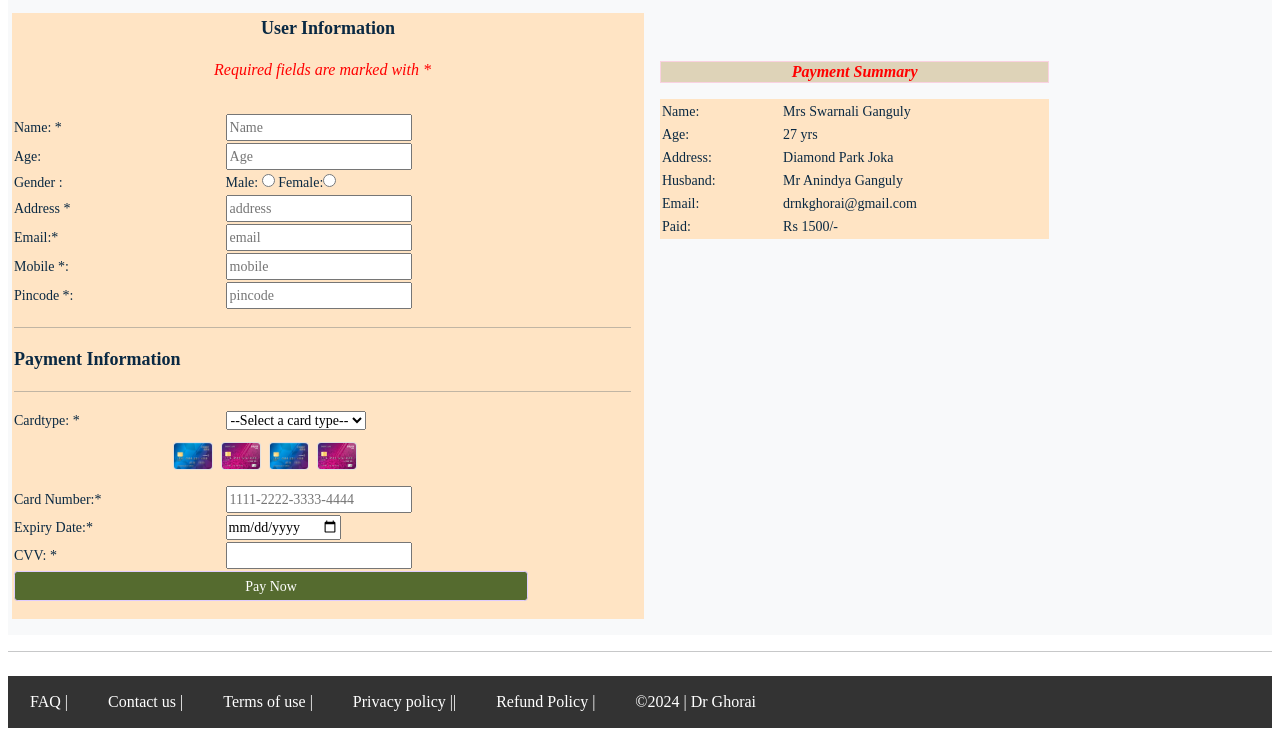
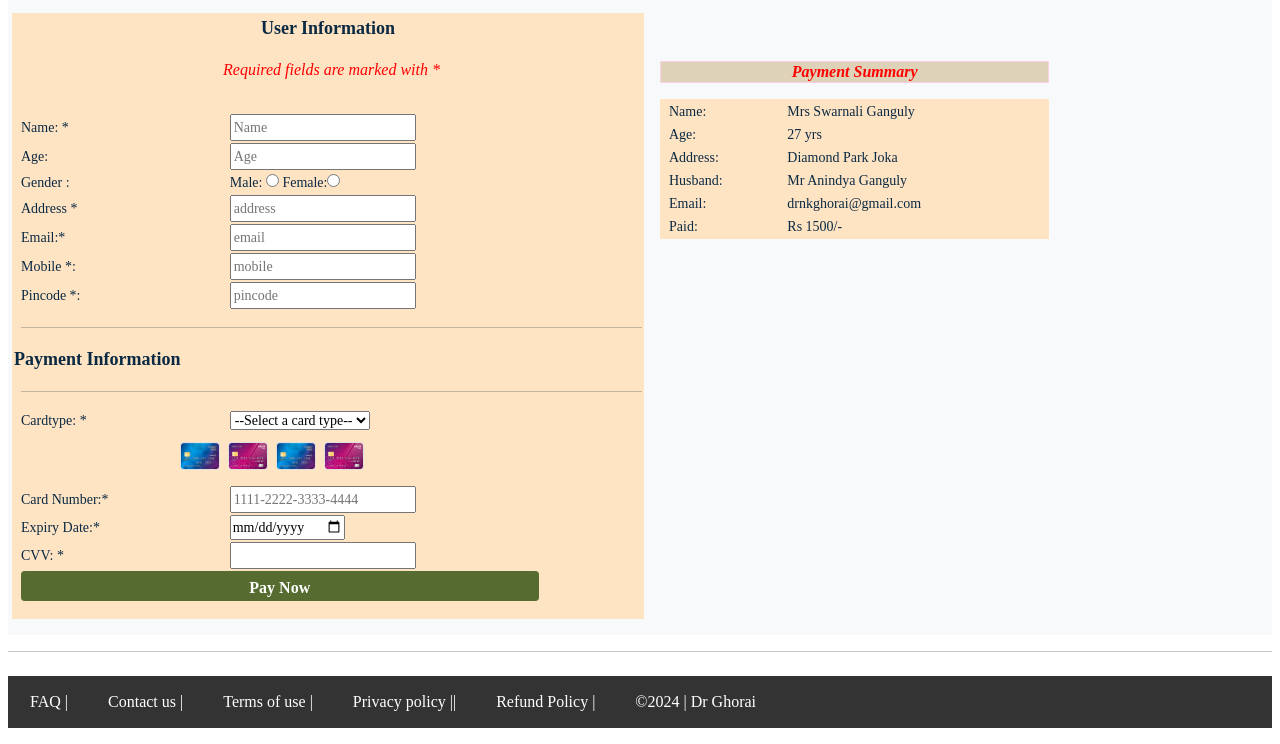
Before and after one commit to gargighorai/GargiWeb, a plain HTML site: page payment_form.html in a window 1280 px wide. Shown: the part 256-1000 px from the top of the page. Drawn offline with nearby package versions, Linux system fonts and the light colour scheme.

Commit message:
Update payment_form.html

```diff
--- a/payment_form.html
+++ b/payment_form.html
@@ -67,6 +67,8 @@
           background-color: darkolivegreen;
           height: 30px;
           text-align: center;
+          border: 1px solid darkolivegreen;
+          padding-bottom: 16px;
       }
       .payment {
         color: darkblue;
@@ -138,8 +140,16 @@ legend{
         text-align: center;
       }
       td{
-        padding-right: 12px;
+        padding-right: 1px;
         text-align: start;
+        padding-left:8px;
+      }
+         .btn{
+        padding-top: 2px;
+        padding-bottom: 10px;
+        text-align: center;
+        font-weight: bold;
+        font-size: 16px;
       }
      .card-row{
         border: 1px solid bisque;
```
